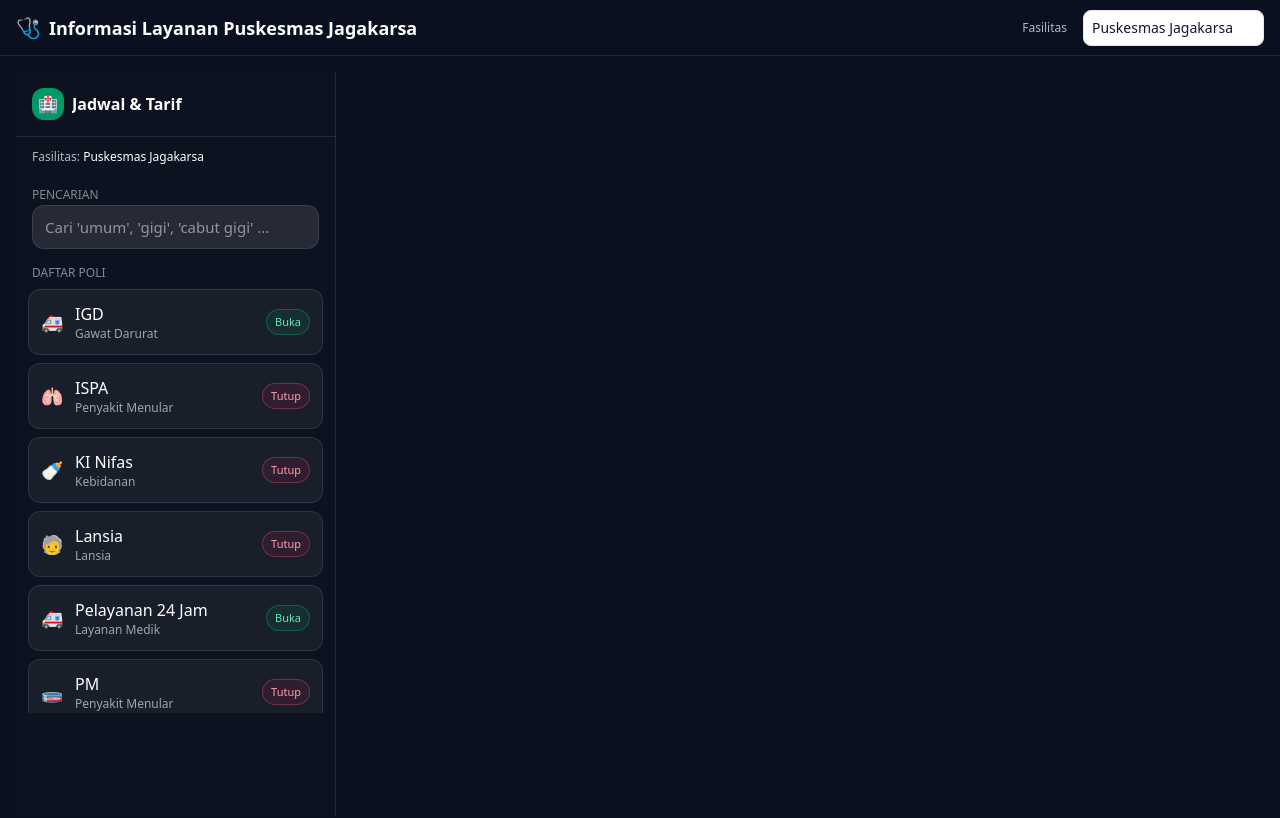
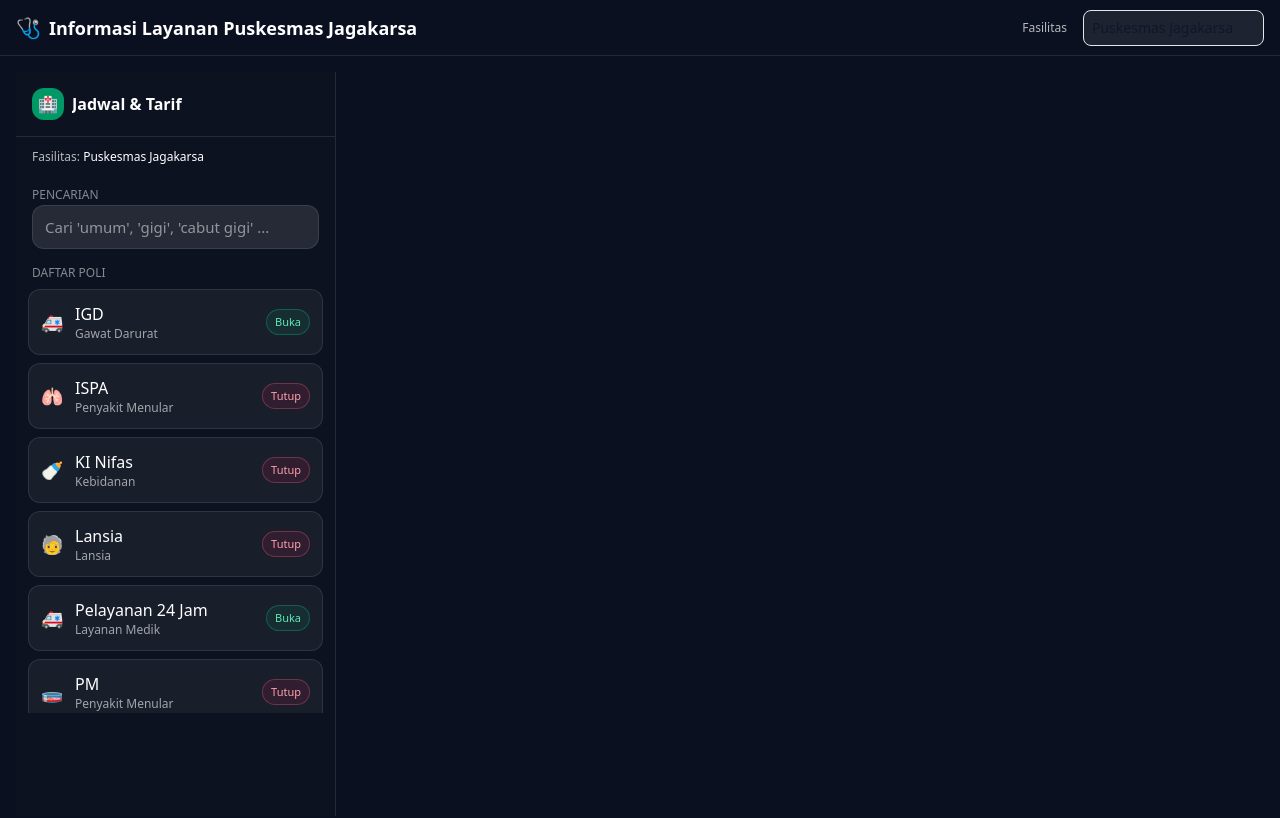
Before and after one commit to fajars97-cpu/alurlayanan, a React (Vite) app: page / in a window 1280 px wide. Shown: the top 818 px of the page. Built offline with nearby package versions, Linux system fonts and the light colour scheme.

Commit message:
perbaikan ui

```diff
--- a/src/App.jsx
+++ b/src/App.jsx
@@ -564,10 +564,12 @@ export default function App() {
             onChange={(e) => setFacility(e.target.value)}
             className="
             h-9 rounded-lg px-2 text-sm outline-none
-                  bg-white/10 text-white border border-white/10
+           text-white border border-white/20
+           bg-[#111827] hover:bg-[#111827] focus:bg-[#111827]
            focus:ring-2 focus:ring-emerald-500
            appearance-none
            "
+          style={{ backgroundColor: "rgba(255,255,255,0.08)" }}
            >
               {FACILITIES.map((f) => (
                 <option key={f.id} value={f.id}>
@@ -587,7 +589,7 @@ export default function App() {
         </div>
       </header>
 
-      <main className="mx-auto max-w-7xl px-4 py-4 grid md:grid-cols-[20rem,1fr] gap-4">
+      <main className="mx-auto max-w-7xl px-4 py-4 grid md:grid-cols-[20rem,1fr] gap-4 items-start">
         {/* Sidebar */}
         <div
           className={`fixed z-50 inset-y-0 left-0 w-80 md:w-auto md:static md:z-auto
@@ -612,7 +614,7 @@ export default function App() {
         </div>
 
         {/* Panel kanan */}
-        <section aria-label="Konten utama" className="space-y-4">
+        <section aria-label="Konten utama" className="space-y-4 self-start">
           {/* Grid Poli (default view) */}
           {!selected && (
             <div className="space-y-4">
--- a/src/data/services/core.js
+++ b/src/data/services/core.js
@@ -1275,7 +1275,6 @@ export const SERVICES_BY_FACILITY = {
       ikon: "🤱",
       lokasi: "Lantai 1",
       img: "ruang-bersalin.webp",
-
       layanan: [
         {
           nama: "Ruang Bersalin",
```
Also changed, not shown: 4 other files (tests, documents, lock files or other folders). Lines whose indentation alone changed are shown as unchanged.
